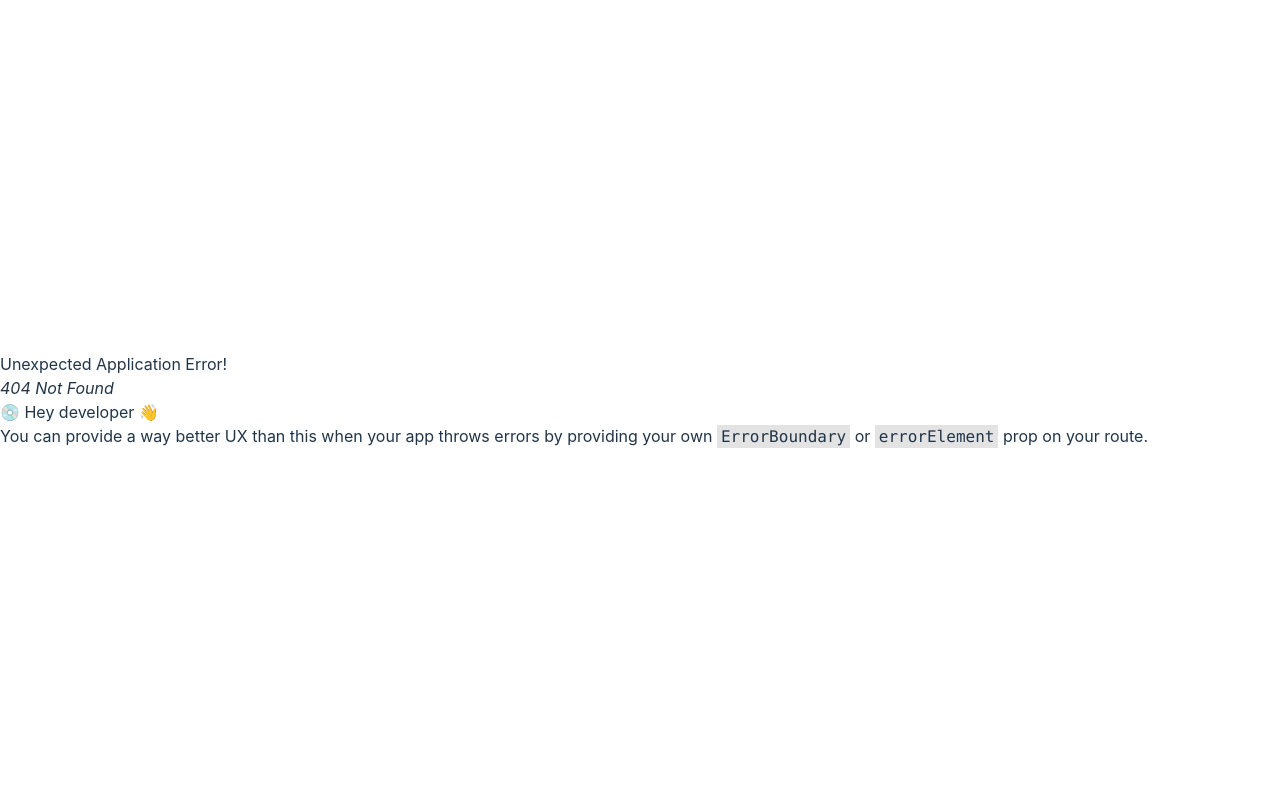
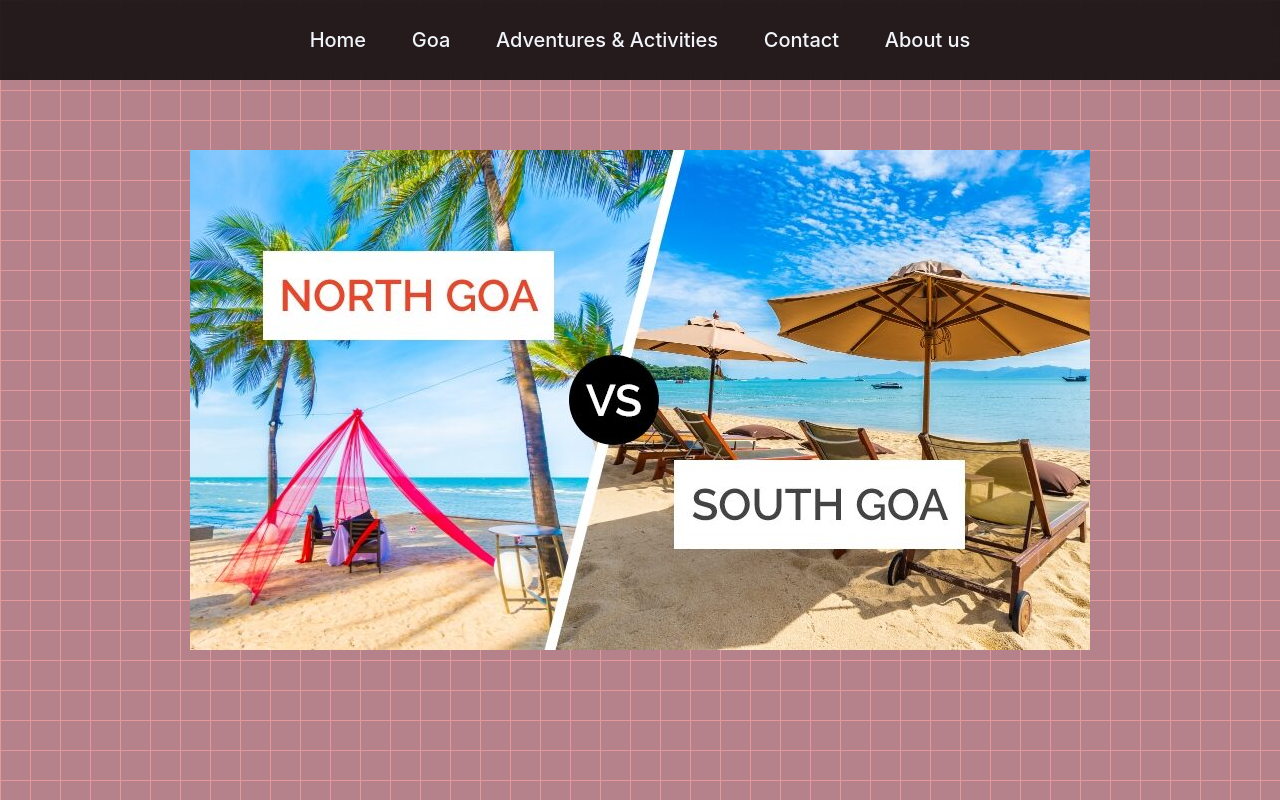
Before and after one commit to watashiwaaniket/uniTravelGoa, a React (Vite) app: page /sight-seeing in a window 1280 px wide. Before the commit this address had no page. Built offline with nearby package versions, Linux system fonts and the light colour scheme.

Commit message:
added south vs north goa route

```diff
--- a/src/main.tsx
+++ b/src/main.tsx
@@ -7,6 +7,7 @@ import About from './pages/About.tsx';
 import Goa from './pages/Goa.tsx';
 import ActAdventure from './pages/ActAdventure.tsx';
 import Contact from './pages/Contact.tsx';
+import SightSeeing from './pages/SightSeeing.tsx';
 
 const  router = createBrowserRouter([
   {
@@ -28,6 +29,10 @@ const  router = createBrowserRouter([
   {
     path: "/about",
     element: <About />
+  },
+  {
+    path: "/sight-seeing",
+    element: <SightSeeing />
   }
 ])
 
--- a/src/pages/Goa.tsx
+++ b/src/pages/Goa.tsx
@@ -1,6 +1,8 @@
 import Navbar from "../components/Navbar"
 import TiltedCard from "../components/TiltedCard"
 import Particles from "../components/Particles"
+import { Link } from "react-router-dom"
+import Magnet from "../components/Magnet"
 
 export default function Goa() {
     return(
@@ -99,6 +101,11 @@ export default function Goa() {
                             <li className="font-bold">SIGHT SEEING</li>
                             <li>PRIVATE TAXI N/S GOA</li>
                             <li>A/C SHARING BUS N/S GOA</li>
+                            <li className="mt-4">
+                                <Magnet padding={280} disabled={false} magnetStrength={120}>
+                                <Link to="/sight-seeing" className="text-slate-300 hover:text-slate-100 bg-zinc-900 bg-opacity-70 backdrop-blur-md px-8 py-3 rounded-3xl text-sm sm:text-lg font-semibold">Know More!</Link>
+                                </Magnet>
+                            </li>
                         </ul>
                     </div>
                     <div className="w-[300px] h-[300px] m-4 text-center">
--- /dev/null
+++ b/src/pages/SightSeeing.tsx
@@ -0,0 +1,21 @@
+import Navbar from "../components/Navbar"
+import southNorthGoa from "/south-north-goa.jpg"
+
+export default function SightSeeing() {
+    return(
+        <>
+            <Navbar />
+            <div className="h-screen w-screen flex flex-col justify-center items-center bg-[#B5828C] bg-grid-white">
+                <img src={southNorthGoa} alt="south vs north goa" />
+                <div className="flex w-[680px] h-auto">
+                    <div className="w-[340px] bg-slate-500">
+
+                    </div>
+                    <div className="w-[340px] bg-slate-800">
+
+                    </div>
+                </div>
+            </div>
+        </>
+    )
+};
```
Also changed, not shown: public/south-north-goa.jpg (added).
